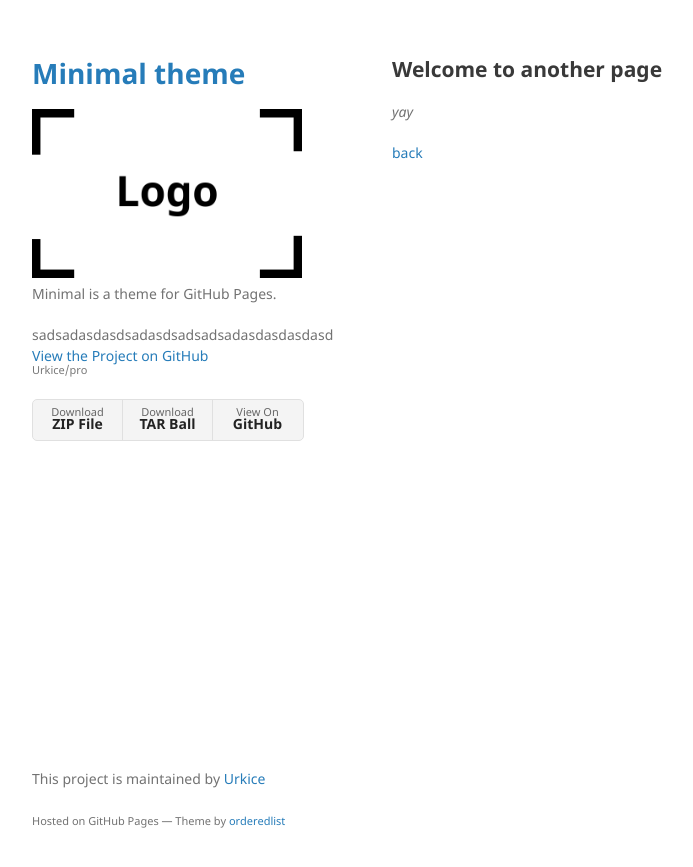
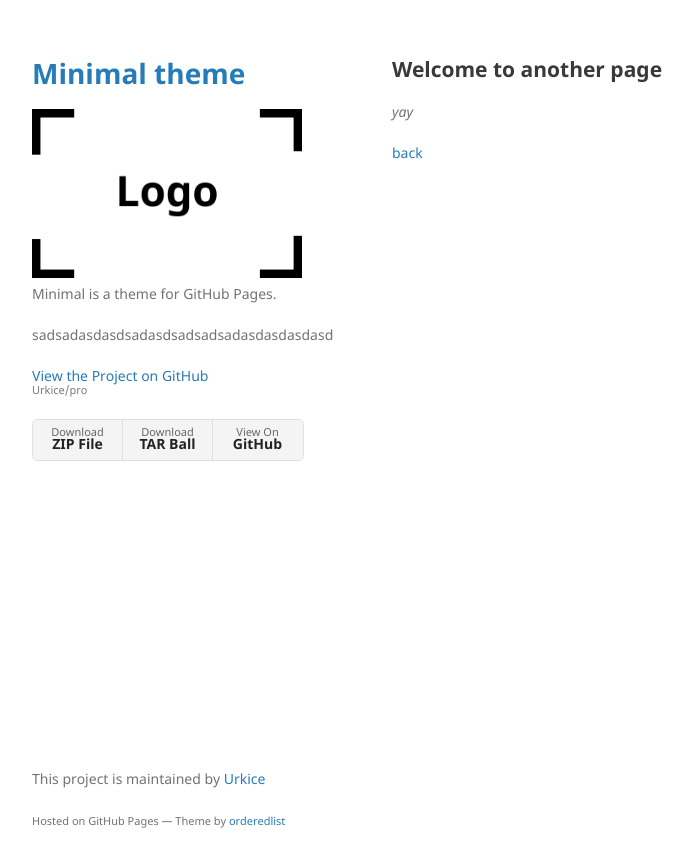
Before and after one commit to Urkice/pro, a Jekyll site: the page built from another-page.md, in a window 1280 px wide. Shown: the top 867 px of the page, without its empty margins (178-871 px from the left). Built offline with Jekyll 4.4.1, drawn with Linux system fonts in a browser that asks for light colours; our own code applies the rules of GitHub Pages for plain Markdown files.

```diff
--- a/_layouts/default.html
+++ b/_layouts/default.html
@@ -21,7 +21,7 @@
         {% endif %}
 
         <p>{{ site.description | default: site.github.project_tagline }}</p>
-sadsadasdasdsadasdsadsadsadasdasdasdasd
+        <p>sadsadasdasdsadasdsadsadsadasdasdasdasd</p>
         {% if site.github.is_project_page %}
         <p class="view"><a href="{{ site.github.repository_url }}">View the Project on GitHub <small>{{ site.github.repository_nwo }}</small></a></p>
         {% endif %}
```
